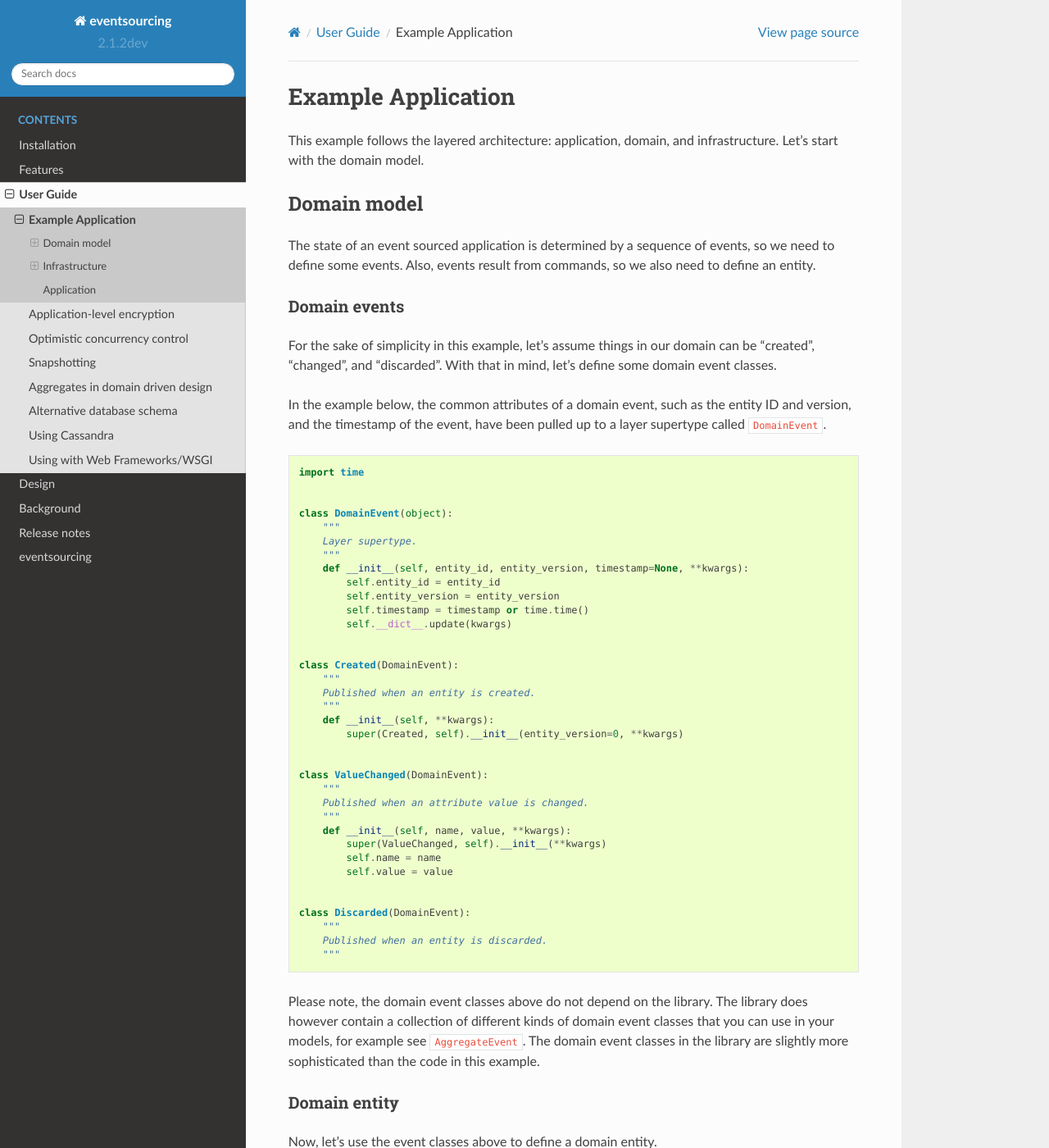
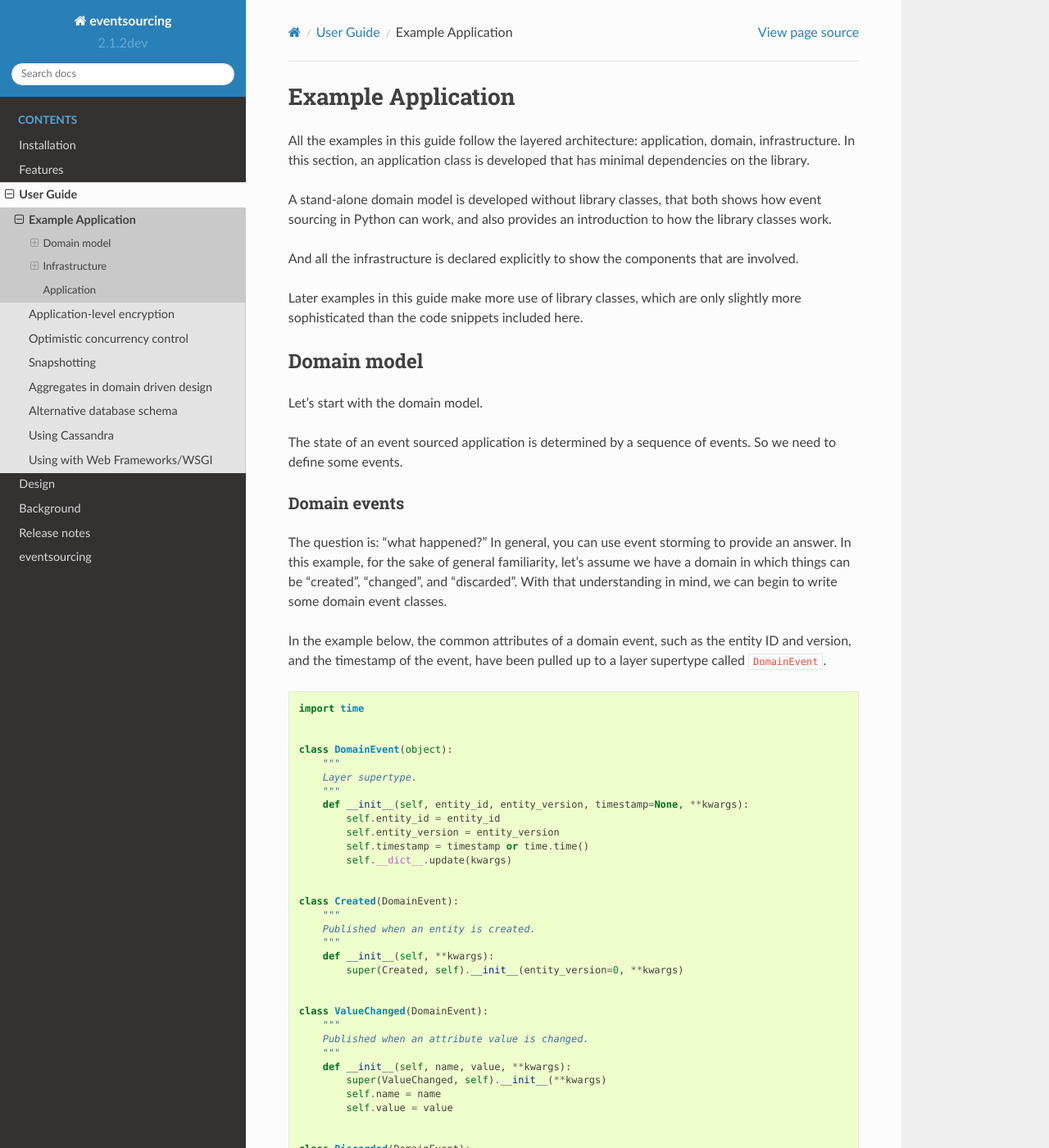
Before and after one commit to pyeventsourcing/eventsourcing, a Sphinx documentation site: the page built from docs/topics/user_guide/example_application.rst, in a window 1280 px wide and 1400 px high. Shown: the whole window at 82% size. Built offline with Sphinx 7.4.7 and the Read the Docs theme 2.0.0, drawn with Linux system fonts in a browser that asks for light colours; some of the changed text lies outside the part shown.

Commit message:
Editing domain model section of example application in user guide.

```diff
--- a/docs/topics/user_guide/example_application.rst
+++ b/docs/topics/user_guide/example_application.rst
@@ -3,23 +3,37 @@ Example Application
 ===================
 
 
-This example follows the layered architecture: application, domain, and
-infrastructure. Let's start with the domain model.
+All the examples in this guide follow the layered architecture: application, domain,
+infrastructure. In this section, an application class is developed that has minimal
+dependencies on the library.
+
+A stand-alone domain model is developed without library classes, that both shows
+how event sourcing in Python can work, and also provides an introduction
+to how the library classes work.
+
+And all the infrastructure is declared explicitly to show the components that are
+involved.
+
+Later examples in this guide make more use of library classes, which
+are only slightly more sophisticated than the code snippets included here.
+
 
 Domain model
 ============
 
+Let's start with the domain model.
+
 The state of an event sourced application is determined by a
-sequence of events, so we need to define some events. Also, events
-result from commands, so we also need to define an entity.
-
+sequence of events. So we need to define some events.
 
 Domain events
 -------------
 
-For the sake of simplicity in this example, let's assume things in our
-domain can be "created", "changed", and "discarded". With that in mind,
-let's define some domain event classes.
+The question is: "what happened?" In general, you can use event storming to
+provide an answer. In this example, for the sake of general familiarity, let's
+assume we have a domain in which things can be "created", "changed", and
+"discarded". With that understanding in mind, we can begin to write some
+domain event classes.
 
 In the example below, the common attributes of a domain event, such as the entity ID
 and version, and the timestamp of the event, have been pulled up to a layer supertype
@@ -67,9 +81,7 @@ called ``DomainEvent``.
 
 Please note, the domain event classes above do not depend on the library. The library does
 however contain a collection of different kinds of domain event classes that you can use
-in your models, for example see ``AggregateEvent``. The domain event classes in the
-library are slightly more sophisticated than the code in this example.
-
+in your models, for example see ``VersionedEntityEvent``.
 
 Domain entity
 -------------
```
